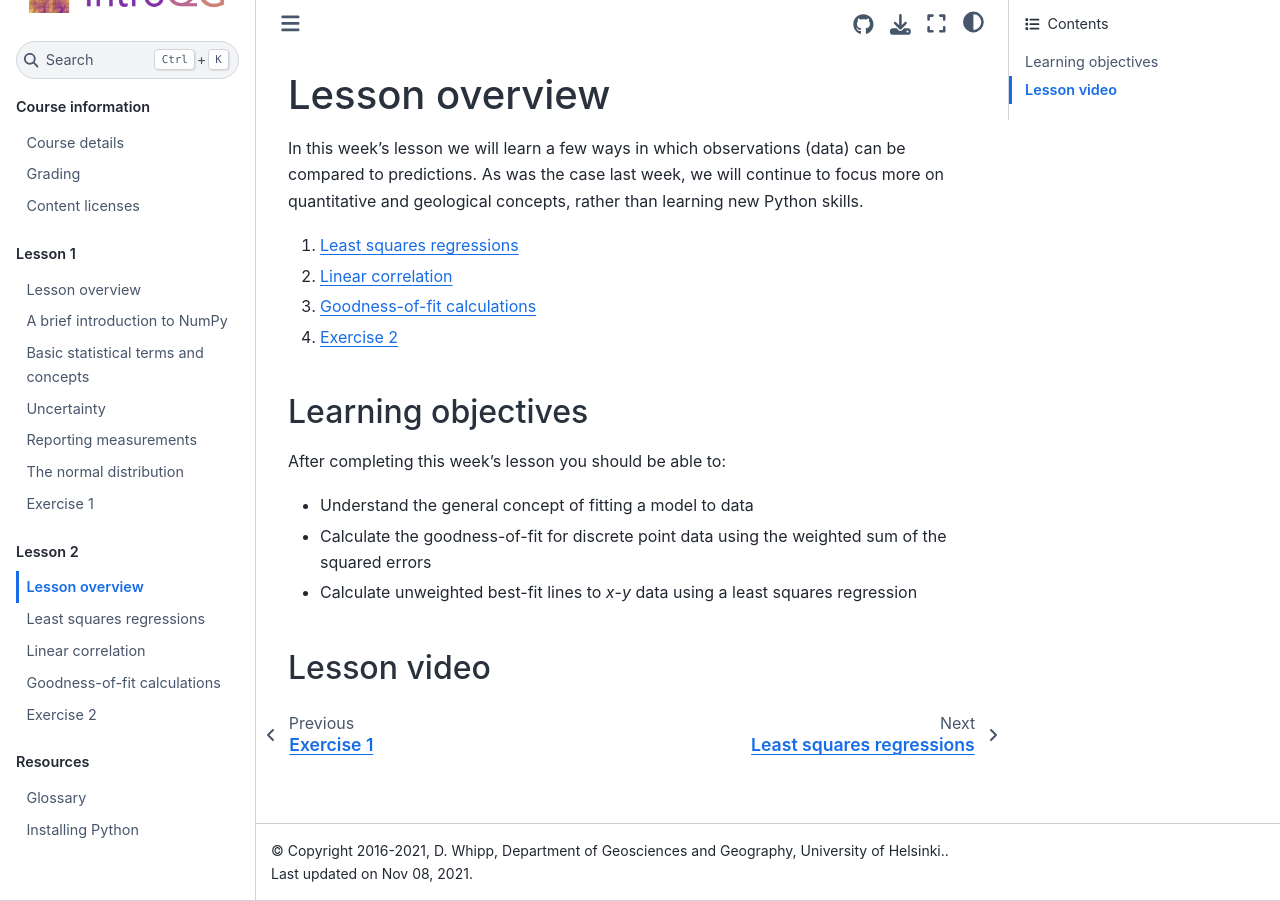
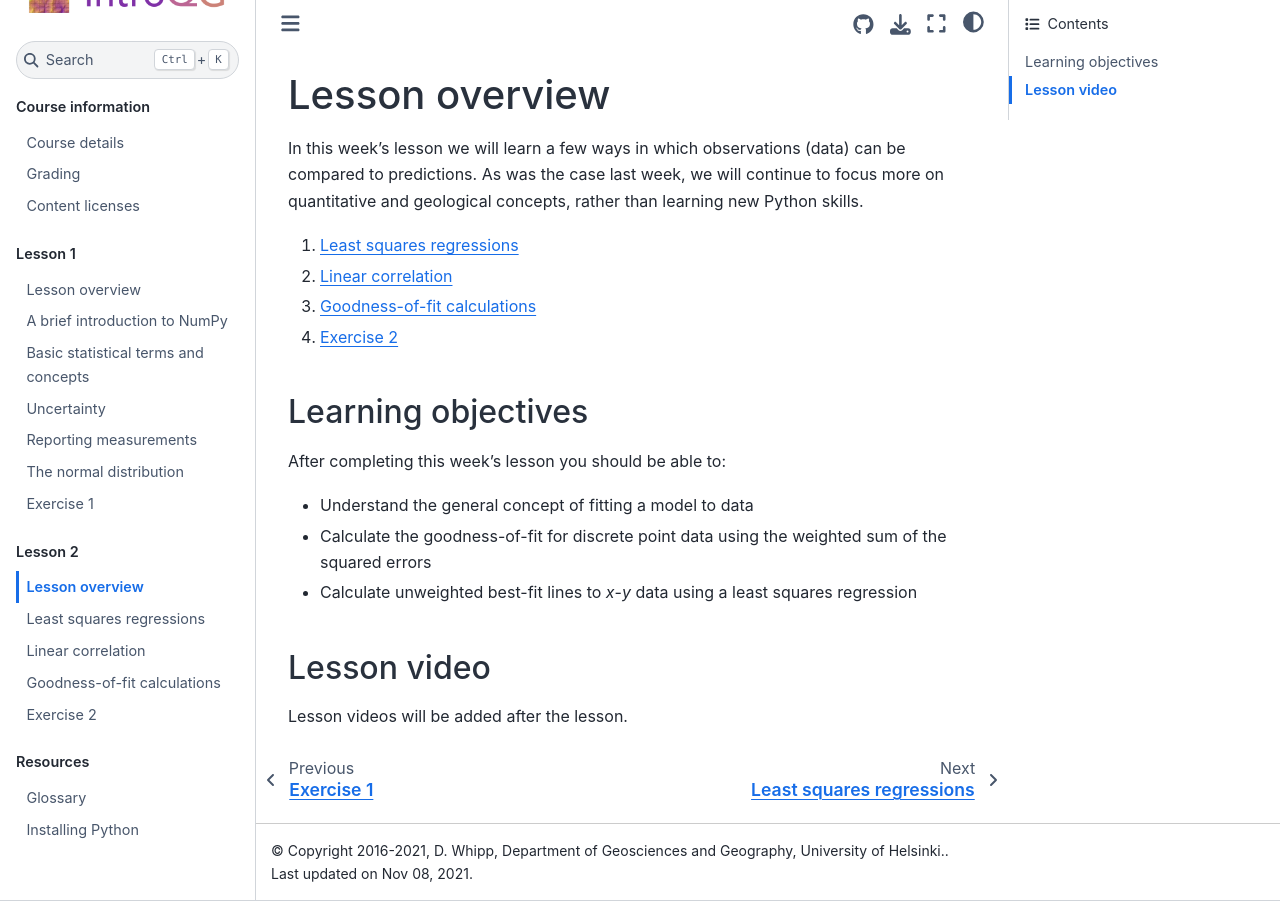
Before and after one commit to IntroQG/site, a Sphinx documentation site: the page built from source/lessons/L2/overview.rst, in a window 1280 px wide. Built offline with Sphinx 7.4.7 and the Sphinx Book theme 1.1.4, drawn with Linux system fonts in a browser that asks for light colours.

Commit message:
Add text about lesson video

```diff
--- a/source/lessons/L2/overview.rst
+++ b/source/lessons/L2/overview.rst
@@ -21,6 +21,8 @@ After completing this week's lesson you should be able to:
 Lesson video
 ------------
 
+Lesson videos will be added after the lesson.
+
 ..
     .. admonition:: Lesson 2 - Comparing predictions to observed values
 
```
